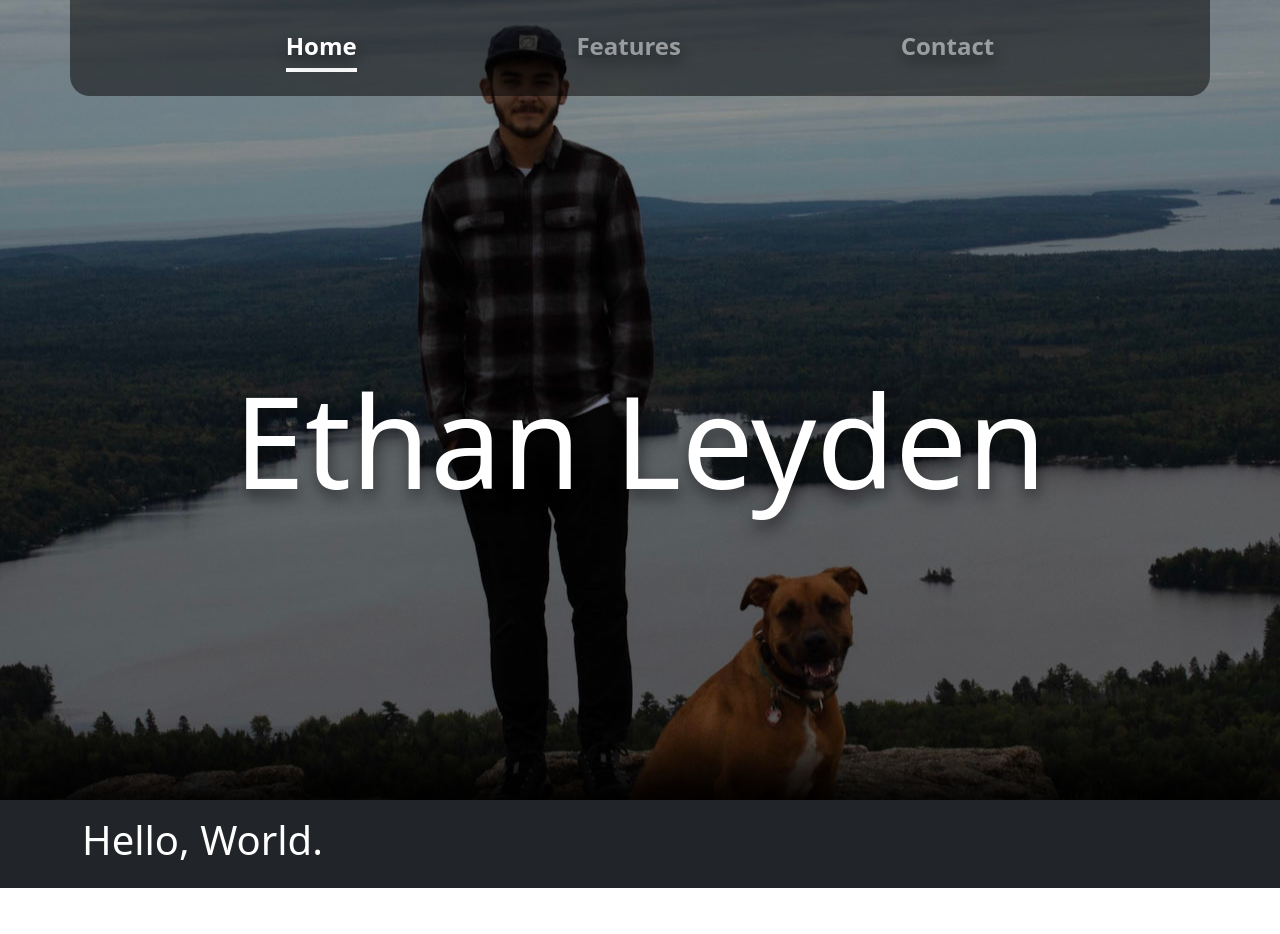
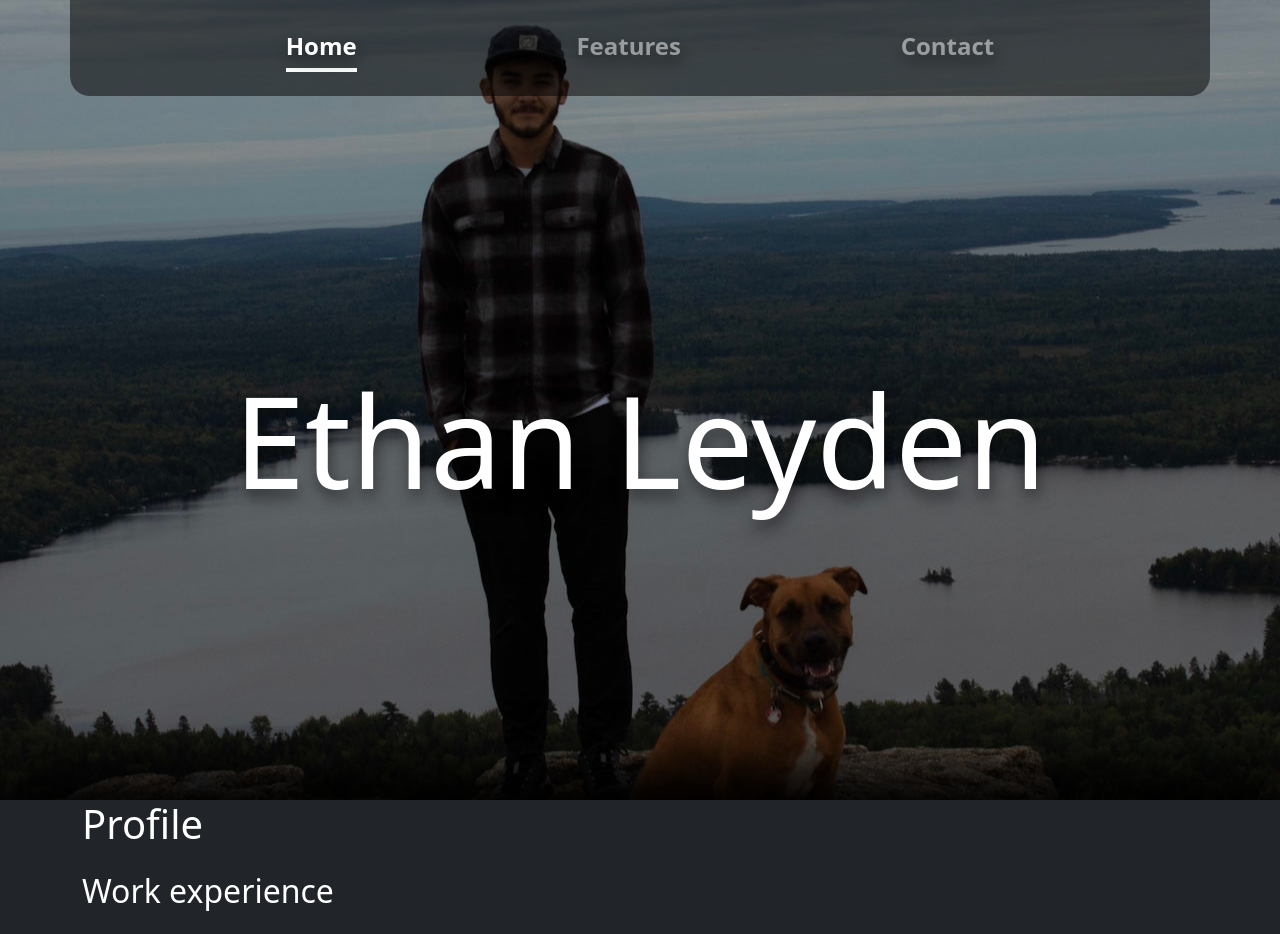
Before and after one commit to etleyden/etleyden, a React app: page / in a window 1280 px wide. Before the commit the page ends 888 px from the top, so only its background shows below. Built offline with nearby package versions, Linux system fonts and the light colour scheme.

Commit message:
Started profile

```diff
--- a/src/index.tsx
+++ b/src/index.tsx
@@ -24,9 +24,12 @@ const App: React.FC = () => (
     </div>
 
     <main className="vw-100" id="home_main">
-      <div className="container justify-content-center">
+      <div id="resume" className="container justify-content-center">
+        <div className="row">
+          <h1>Profile</h1>
+        </div>
         <div className="row py-3">
-          <h1>Hello, World.</h1>
+          <h2>Work experience</h2>
         </div>
       </div>
     </main>
```
